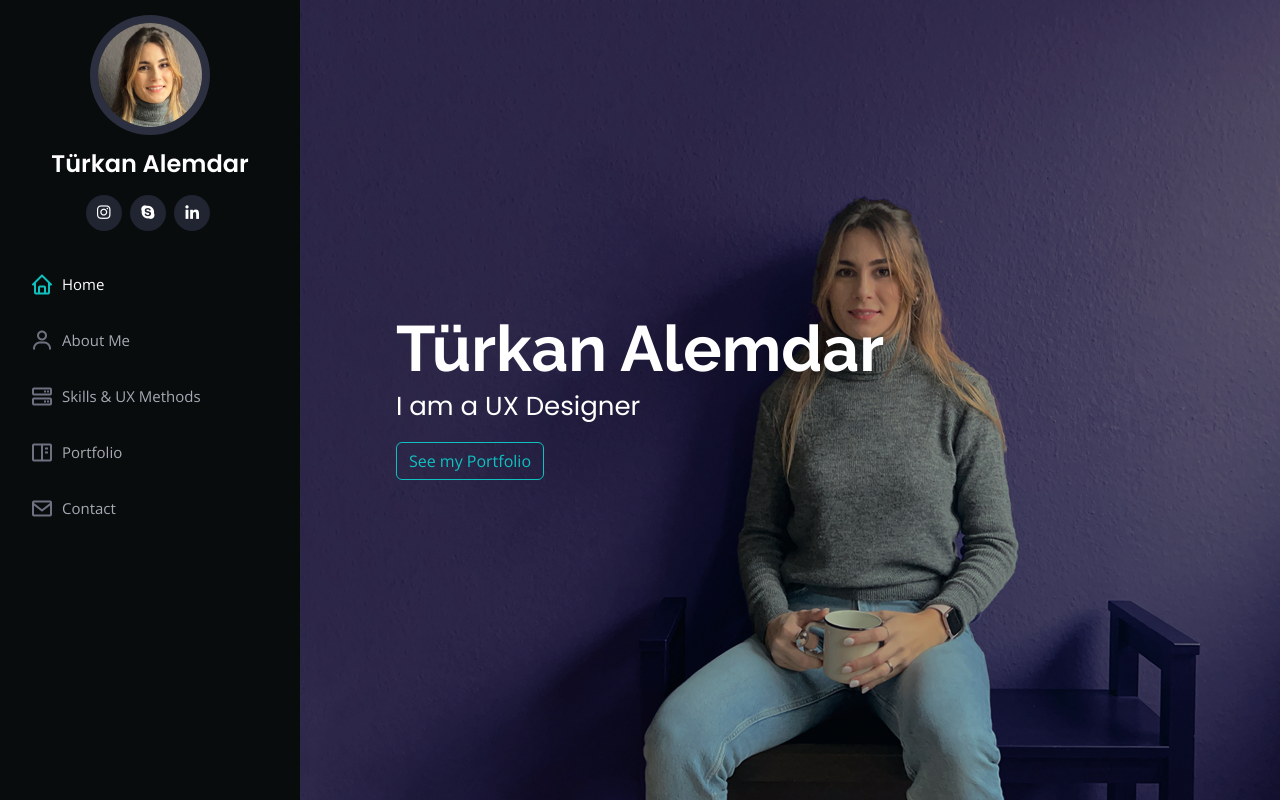
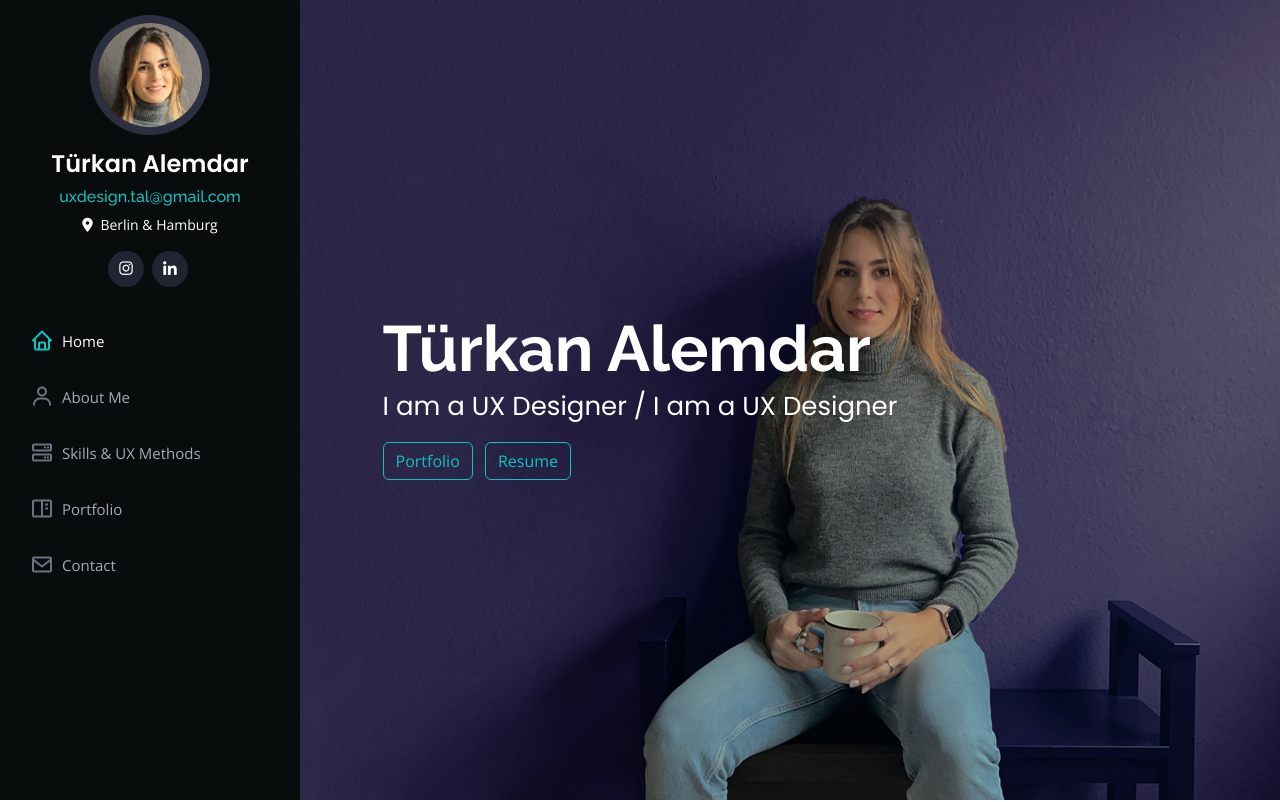
Before and after one commit to turkanalemdar/turkanalemdar.github.io, a plain HTML site: page index.html in a window 1280 px wide. Shown: the top 802 px of the page. Drawn offline with nearby package versions, Linux system fonts and the light colour scheme.

Commit message:
modify sidenav

```diff
--- a/index.html
+++ b/index.html
@@ -50,12 +50,17 @@
     <div class="d-flex flex-column">
 
       <div class="profile">
-        <img src="assets/img/profile-turkan.jpg" alt="" class="img-fluid rounded-circle">
+        <img src="assets/img/profile-turkan.jpg" alt="It's a me!" class="img-fluid rounded-circle">
         <h1 class="text-light"><a href="index.html">Türkan Alemdar</a></h1>
+        <h6 class="text-center my-2"><a href="mailto:uxdesign.tal@gmail.com">uxdesign.tal@gmail.com</a></h6>
+        <div class="text-light text-center small">
+          <i class="fa-solid fa-location-dot me-1"></i>
+          <a href="https://en.wikipedia.org/wiki/Berlin" target="_blank" class="text-white">Berlin</a>
+          &
+          <a href="https://en.wikipedia.org/wiki/Hamburg" target="_blank" class="text-white">Hamburg</a>
+        </div>
         <div class="social-links mt-3 text-center">
           <a href="#" class="instagram"><i class="bx bxl-instagram"></i></a>
-          <a href="https://join.skype.com/invite/on0RJc8EVJ5p" class="google-plus" target="_blank"><i
-              class="bx bxl-skype"></i></a>
           <a href="https://www.linkedin.com/in/türkan-alemdar-62b1b3188" class="linkedin" target="_blank"><i
               class="bx bxl-linkedin"></i></a>
         </div>
@@ -81,8 +86,9 @@
   <section id="hero" class="d-flex flex-column justify-content-center align-items-center">
     <div class="hero-container" data-aos="fade-in">
       <h1>Türkan Alemdar</h1>
-      <p class="mb-3">I am a UX Designer</p>
-      <a href="#portfolio" class="btn btn-outline-primary btn-sa scrollto">See my Portfolio</a>
+      <p class="mb-3">I am a UX Designer / I am a UX Designer</p>
+      <a href="#portfolio" class="btn btn-outline-primary btn-sa me-2 scrollto">Portfolio</a>
+      <a href="/assets/Turkan-Alemdar-Resume.pdf" class="btn btn-outline-primary btn-sa scrollto" target="_blank">Resume</a>
     </div>
   </section><!-- End Hero -->
 
```
